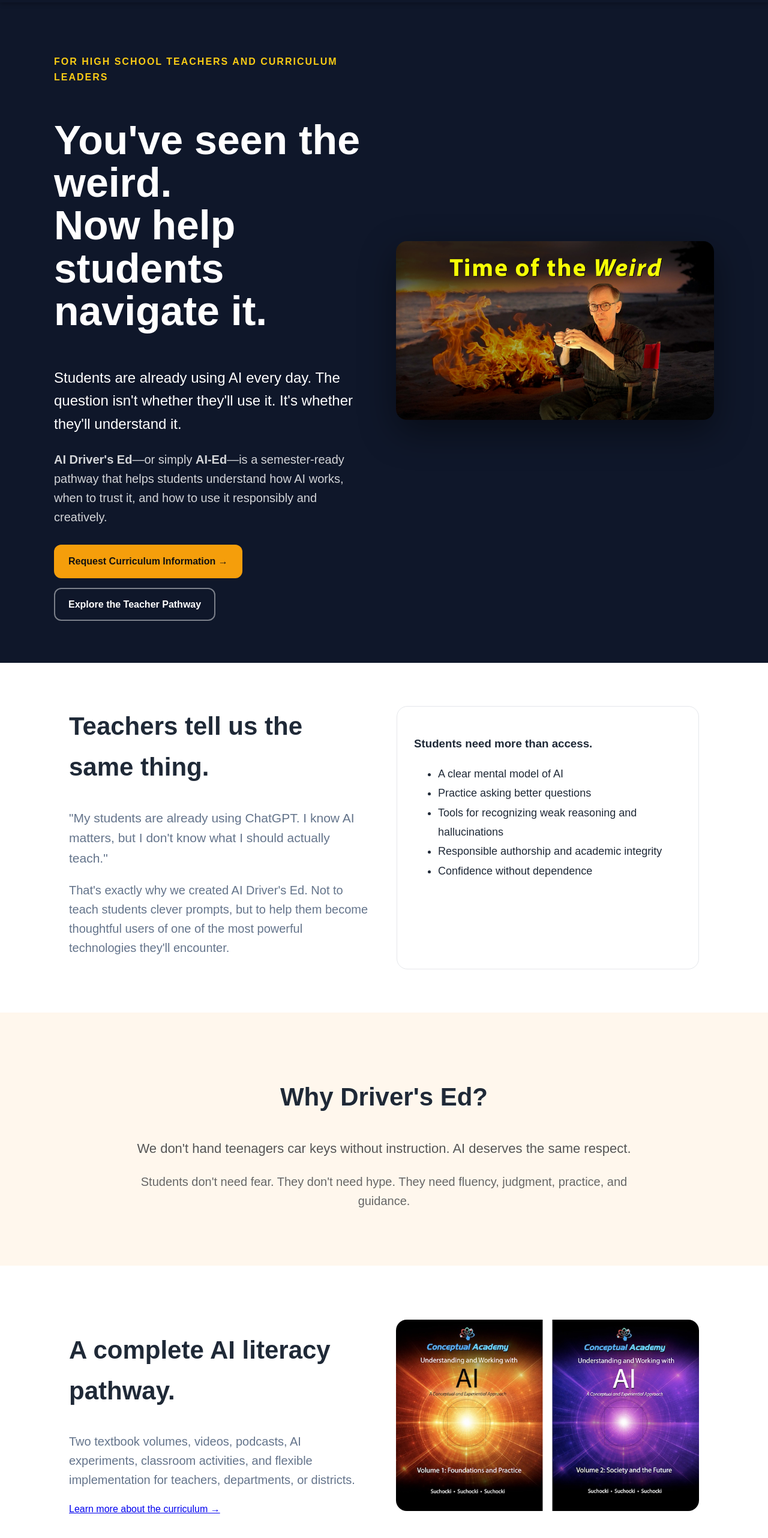
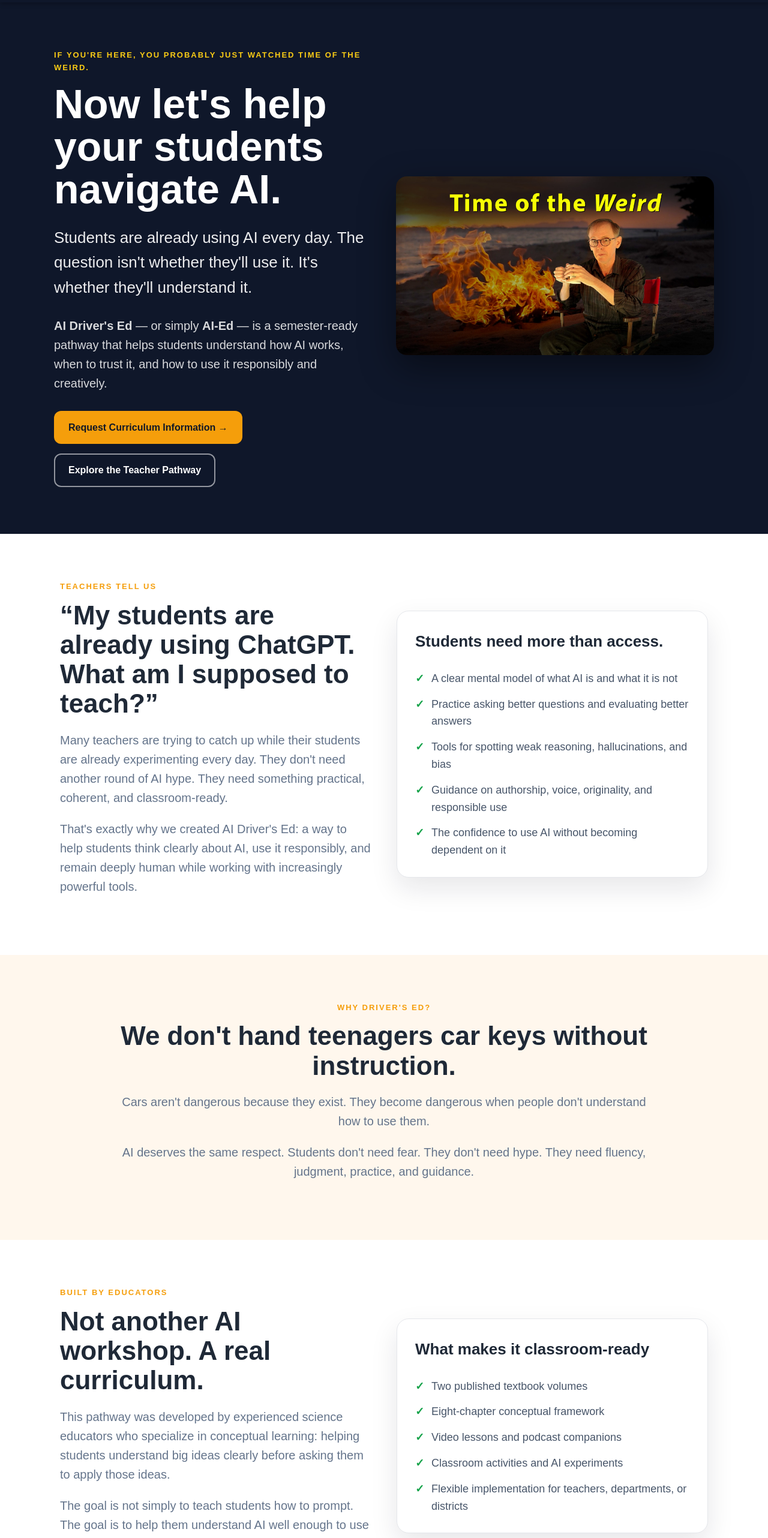
Before and after one commit to Suchocki88/UnderstandingAI.ai, a Next.js app: page /ai-driver-ed in a window 1280 px wide. Shown: the part 60-2624 px from the top of the page at 60% size. Built offline with nearby package versions, Linux system fonts and the light colour scheme.

Commit message:
Revise AI Driver's Ed landing page for clarity
Updated the AI Driver's Ed landing page to enhance clarity and user experience. Changes include improved text, layout adjustments, and refined styles for better accessibility.

```diff
--- a/app/ai-driver-ed/page.tsx
+++ b/app/ai-driver-ed/page.tsx
@@ -1,17 +1,13 @@
-// AI Driver's Ed landing page (Revision 3)
-// This revision focuses on a cleaner funnel:
-// • Two-column hero with the YouTube thumbnail (no cropped background)
-// • Merged "Teachers tell us" + "Classroom reality"
-// • Introduces AI-Ed branding once
-// • Primary CTA goes directly to the Google Form
-// • PocketLab remains the secondary path
+// AI Driver's Ed landing page
+// Warm-traffic campaign page for viewers coming from "Time of the Weird".
+// Route: app/ai-driver-ed/page.tsx
 
 import Link from "next/link";
 
 export const metadata = {
   title: "AI Driver's Ed | Understanding and Working with AI",
   description:
-    "A campaign landing page for educators discovering AI Driver's Ed through Time of the Weird.",
+    "A focused AI literacy landing page for educators discovering AI Driver's Ed through Time of the Weird.",
 };
 
 const FORM_URL =
@@ -19,133 +15,220 @@ const FORM_URL =
 
 export default function Page() {
   return (
-    <main style={{fontFamily:"Arial,sans-serif",color:"#1f2937",lineHeight:1.6}}>
-      <section style={{padding:"70px 24px",background:"#0f172a",color:"white"}}>
-        <div style={{maxWidth:1100,margin:"0 auto",display:"grid",gridTemplateColumns:"repeat(auto-fit,minmax(min(100%,430px),1fr))",gap:40,alignItems:"center"}}>
+    <main style={{ fontFamily: "Arial, sans-serif", color: "#1f2937", lineHeight: 1.6 }}>
+      {/* HERO */}
+      <section style={{ padding: "clamp(44px, 8vw, 78px) 24px", background: "#0f172a", color: "white" }}>
+        <div style={heroGrid}>
           <div>
-            <p style={{color:"#facc15",fontWeight:800,letterSpacing:2,textTransform:"uppercase"}}>For high school teachers and curriculum leaders</p>
-            <h1 style={{fontSize:"clamp(42px,6vw,68px)",lineHeight:1.05}}>
-              You've seen the weird.
-              <br/>
-              Now help students navigate it.
+            <p style={eyebrowYellow}>If you're here, you probably just watched Time of the Weird.</p>
+
+            <h1 style={h1}>
+              Now let's help your students navigate AI.
             </h1>
-            <p style={{fontSize:24,maxWidth:700}}>
+
+            <p style={heroLead}>
               Students are already using AI every day. The question isn't whether they'll use it.
               It's whether they'll understand it.
             </p>
-            <p style={{fontSize:20,color:"rgba(255,255,255,.82)",maxWidth:700}}>
-              <strong>AI Driver's Ed</strong>—or simply <strong>AI‑Ed</strong>—is a semester-ready pathway
+
+            <p style={heroText}>
+              <strong>AI Driver's Ed</strong> — or simply <strong>AI-Ed</strong> — is a semester-ready pathway
               that helps students understand how AI works, when to trust it, and how to use it
               responsibly and creatively.
             </p>
-            <div style={{display:"flex",gap:16,flexWrap:"wrap",marginTop:30}}>
-              <a href={FORM_URL} target="_blank" rel="noreferrer"
-                style={{background:"#f59e0b",padding:"15px 24px",borderRadius:12,fontWeight:700,color:"#111",textDecoration:"none"}}>
+
+            <div style={buttonRow}>
+              <a href={FORM_URL} target="_blank" rel="noreferrer" style={primaryButton}>
                 Request Curriculum Information →
               </a>
-              <Link href="/pocketlab"
-                style={{border:"2px solid rgba(255,255,255,.45)",padding:"13px 22px",borderRadius:12,color:"white",textDecoration:"none",fontWeight:700}}>
+              <Link href="/pocketlab" style={secondaryButton}>
                 Explore the Teacher Pathway
               </Link>
             </div>
           </div>
 
-          <div style={{textAlign:"center"}}>
+          <div style={{ textAlign: "center" }}>
             <img
               src="/images/TimeWeirdThumb.jpg"
-              alt="Time of the Weird"
-              style={{width:"100%",maxWidth:560,borderRadius:18,boxShadow:"0 20px 60px rgba(0,0,0,.45)"}}
+              alt="Time of the Weird video thumbnail"
+              style={thumbImage}
             />
           </div>
         </div>
       </section>
 
-      <section style={{padding:"72px 24px"}}>
-        <div style={{maxWidth:1050,margin:"0 auto",display:"grid",gridTemplateColumns:"repeat(auto-fit,minmax(min(100%,420px),1fr))",gap:42}}>
+      {/* TEACHER IDENTIFICATION + REALITY */}
+      <section style={sectionWhite}>
+        <div style={split}>
           <div>
-            <h2 style={{fontSize:42,marginTop:0}}>Teachers tell us the same thing.</h2>
-            <p style={{fontSize:21,color:"#64748b"}}>
-              "My students are already using ChatGPT. I know AI matters, but I don't know what
-              I should actually teach."
+            <p style={eyebrow}>Teachers tell us</p>
+            <h2 style={h2}>“My students are already using ChatGPT. What am I supposed to teach?”</h2>
+            <p style={lead}>
+              Many teachers are trying to catch up while their students are already experimenting every day.
+              They don't need another round of AI hype. They need something practical, coherent, and classroom-ready.
             </p>
-            <p style={{fontSize:20,color:"#64748b"}}>
-              That's exactly why we created AI Driver's Ed. Not to teach students clever prompts,
-              but to help them become thoughtful users of one of the most powerful technologies
-              they'll encounter.
+            <p style={lead}>
+              That's exactly why we created AI Driver's Ed: a way to help students think clearly about AI,
+              use it responsibly, and remain deeply human while working with increasingly powerful tools.
             </p>
           </div>
 
-          <div style={{border:"1px solid #e5e7eb",borderRadius:18,padding:28}}>
-            <h3>Students need more than access.</h3>
-            <ul style={{fontSize:18,lineHeight:1.8}}>
-              <li>A clear mental model of AI</li>
-              <li>Practice asking better questions</li>
-              <li>Tools for recognizing weak reasoning and hallucinations</li>
-              <li>Responsible authorship and academic integrity</li>
-              <li>Confidence without dependence</li>
-            </ul>
+          <div style={card}>
+            <h3 style={cardTitle}>Students need more than access.</h3>
+            <div style={checkList}>
+              <Check text="A clear mental model of what AI is and what it is not" />
+              <Check text="Practice asking better questions and evaluating better answers" />
+              <Check text="Tools for spotting weak reasoning, hallucinations, and bias" />
+              <Check text="Guidance on authorship, voice, originality, and responsible use" />
+              <Check text="The confidence to use AI without becoming dependent on it" />
+            </div>
           </div>
         </div>
       </section>
 
-      <section style={{background:"#fff7ed",padding:"72px 24px"}}>
-        <div style={{maxWidth:900,margin:"0 auto",textAlign:"center"}}>
-          <h2 style={{fontSize:42}}>Why Driver's Ed?</h2>
-          <p style={{fontSize:22,color:"#555"}}>
-            We don't hand teenagers car keys without instruction.
-            AI deserves the same respect.
+      {/* WHY DRIVER'S ED */}
+      <section style={{ background: "#fff7ed", padding: "clamp(56px, 9vw, 78px) 24px" }}>
+        <div style={{ maxWidth: 900, margin: "0 auto", textAlign: "center" }}>
+          <p style={eyebrow}>Why Driver's Ed?</p>
+          <h2 style={h2}>We don't hand teenagers car keys without instruction.</h2>
+          <p style={{ ...lead, marginLeft: "auto", marginRight: "auto" }}>
+            Cars aren't dangerous because they exist. They become dangerous when people don't understand
+            how to use them.
           </p>
-          <p style={{fontSize:20,color:"#666"}}>
-            Students don't need fear. They don't need hype.
+          <p style={{ ...lead, marginLeft: "auto", marginRight: "auto" }}>
+            AI deserves the same respect. Students don't need fear. They don't need hype.
             They need fluency, judgment, practice, and guidance.
           </p>
         </div>
       </section>
 
-      <section style={{padding:"72px 24px"}}>
-        <div style={{maxWidth:1050,margin:"0 auto",display:"grid",gridTemplateColumns:"repeat(auto-fit,minmax(min(100%,420px),1fr))",gap:40,alignItems:"center"}}>
+      {/* CREDIBILITY */}
+      <section style={sectionWhite}>
+        <div style={split}>
           <div>
-            <h2 style={{fontSize:42}}>A complete AI literacy pathway.</h2>
-            <p style={{fontSize:20,color:"#64748b"}}>
-              Two textbook volumes, videos, podcasts, AI experiments, classroom activities,
-              and flexible implementation for teachers, departments, or districts.
+            <p style={eyebrow}>Built by educators</p>
+            <h2 style={h2}>Not another AI workshop. A real curriculum.</h2>
+            <p style={lead}>
+              This pathway was developed by experienced science educators who specialize in conceptual learning:
+              helping students understand big ideas clearly before asking them to apply those ideas.
             </p>
-            <p>
-              <Link href="/curriculum">Learn more about the curriculum →</Link>
+            <p style={lead}>
+              The goal is not simply to teach students how to prompt. The goal is to help them understand
+              AI well enough to use it wisely.
             </p>
           </div>
 
-          <div style={{textAlign:"center"}}>
-            <img src="/images/Volumes12.png"
-              alt="Curriculum"
-              style={{maxWidth:"100%",borderRadius:18}} />
+          <div style={card}>
+            <h3 style={cardTitle}>What makes it classroom-ready</h3>
+            <div style={checkList}>
+              <Check text="Two published textbook volumes" />
+              <Check text="Eight-chapter conceptual framework" />
+              <Check text="Video lessons and podcast companions" />
+              <Check text="Classroom activities and AI experiments" />
+              <Check text="Flexible implementation for teachers, departments, or districts" />
+            </div>
           </div>
         </div>
       </section>
 
-      <section style={{background:"#451a03",padding:"56px 24px",color:"white"}}>
-        <div style={{maxWidth:900,margin:"0 auto"}}>
-          <p style={{fontSize:28,fontStyle:"italic"}}>
-            “AI is designed to agree with you. That’s a problem. If you don’t actively ask
-            for the opposing view, you won’t get it.”
+      {/* CURRICULUM */}
+      <section style={sectionSoft}>
+        <div style={split}>
+          <div>
+            <p style={eyebrow}>The curriculum</p>
+            <h2 style={h2}>Two volumes. Eight chapters. One coherent framework.</h2>
+            <p style={lead}>
+              <em>Understanding and Working with AI</em> moves students from casual AI use toward genuine
+              AI fluency: conceptual understanding, practical skill, ethical awareness, and human judgment.
+            </p>
+            <p style={lead}>
+              The course combines conceptual explanations, classroom-ready activities, video lessons,
+              podcast companions, and AI experiments.
+            </p>
+
+            <div style={{ marginTop: 26 }}>
+              <Link href="/curriculum" style={textLink}>
+                Learn more about the core curriculum →
+              </Link>
+            </div>
+          </div>
+
+          <div style={{ textAlign: "center" }}>
+            <img
+              src="/images/Volumes12.png"
+              alt="Understanding and Working with AI textbook volumes"
+              style={{ maxWidth: "100%", borderRadius: 18 }}
+            />
+          </div>
+        </div>
+      </section>
+
+      {/* IMPLEMENTATION */}
+      <section style={sectionWhite}>
+        <div style={{ maxWidth: 1080, margin: "0 auto" }}>
+          <p style={eyebrow}>How teachers can use it</p>
+          <h2 style={h2}>Flexible enough for a unit. Strong enough for a course.</h2>
+
+          <div style={grid3}>
+            <Feature
+              title="Pilot a unit"
+              text="Use the materials to introduce AI literacy in an existing class."
+            />
+            <Feature
+              title="Teach a semester"
+              text="Build a full AI literacy course around the two-volume curriculum."
+            />
+            <Feature
+              title="Support a district"
+              text="Use the framework for professional development and cross-department alignment."
+            />
+          </div>
+        </div>
+      </section>
+
+      {/* PULL QUOTE */}
+      <section style={{ background: "#451a03", color: "white", padding: "clamp(42px, 7vw, 56px) 24px" }}>
+        <div style={{ maxWidth: 980, margin: "0 auto" }}>
+          <p style={{ margin: 0, fontSize: "clamp(22px, 4vw, 34px)", lineHeight: 1.25, fontStyle: "italic" }}>
+            “AI is designed to agree with you. That's a problem. If you don't actively ask for the opposing view,
+            you won't get it.”
           </p>
         </div>
       </section>
 
-      <section style={{padding:"80px 24px",textAlign:"center"}}>
-        <div style={{maxWidth:850,margin:"0 auto"}}>
-          <h2 style={{fontSize:44}}>Ready to start the conversation?</h2>
-          <p style={{fontSize:21,color:"#64748b"}}>
-            Whether you're exploring a single classroom, a department, or a district-wide
-            initiative, we'd love to help.
+      {/* WHAT HAPPENS NEXT */}
+      <section style={sectionSoft}>
+        <div style={{ maxWidth: 960, margin: "0 auto", textAlign: "center" }}>
+          <p style={eyebrow}>What happens next?</p>
+          <h2 style={h2}>Requesting information does not commit you to anything.</h2>
+          <p style={{ ...lead, marginLeft: "auto", marginRight: "auto" }}>
+            Tell us a little about your teaching context, and we'll point you toward the most useful
+            next step for your classroom, department, or school.
           </p>
-          <div style={{display:"flex",justifyContent:"center",gap:16,flexWrap:"wrap",marginTop:30}}>
-            <a href={FORM_URL} target="_blank" rel="noreferrer"
-              style={{background:"#f59e0b",padding:"15px 24px",borderRadius:12,fontWeight:700,color:"#111",textDecoration:"none"}}>
+
+          <div style={grid3}>
+            <Feature title="Preview materials" text="See sample lessons, structure, and curriculum options." />
+            <Feature title="Explore pathways" text="Find the right fit for a unit, course, or school initiative." />
+            <Feature title="Ask questions" text="Get information without pressure or obligation." />
+          </div>
+        </div>
+      </section>
+
+      {/* FINAL CTA */}
+      <section style={sectionWhite}>
+        <div style={{ maxWidth: 920, margin: "0 auto", textAlign: "center" }}>
+          <p style={eyebrow}>Next step</p>
+          <h2 style={h2}>Ready to start the conversation?</h2>
+          <p style={{ ...lead, marginLeft: "auto", marginRight: "auto" }}>
+            Whether you're exploring a single classroom, a department, or a district-wide initiative,
+            we'd love to help.
+          </p>
+
+          <div style={{ display: "flex", justifyContent: "center", gap: 16, flexWrap: "wrap", marginTop: 30 }}>
+            <a href={FORM_URL} target="_blank" rel="noreferrer" style={primaryButton}>
               Request Curriculum Information →
             </a>
-            <Link href="/pocketlab"
-              style={{border:"2px solid #f59e0b",padding:"13px 22px",borderRadius:12,textDecoration:"none"}}>
+            <Link href="/pocketlab" style={outlineButton}>
               Visit the Teacher Pathway
             </Link>
           </div>
@@ -154,3 +237,186 @@ export default function Page() {
     </main>
   );
 }
+
+function Check({ text }: { text: string }) {
+  return (
+    <div style={{ display: "flex", gap: 12, alignItems: "flex-start" }}>
+      <span style={{ color: "#16a34a", fontWeight: 900 }}>✓</span>
+      <span>{text}</span>
+    </div>
+  );
+}
+
+function Feature({ title, text }: { title: string; text: string }) {
+  return (
+    <div style={featureCard}>
+      <h3 style={{ marginTop: 0, fontSize: "clamp(20px, 5vw, 22px)" }}>{title}</h3>
+      <p style={{ color: "#64748b", marginBottom: 0 }}>{text}</p>
+    </div>
+  );
+}
+
+const heroGrid: React.CSSProperties = {
+  maxWidth: 1100,
+  margin: "0 auto",
+  display: "grid",
+  gridTemplateColumns: "repeat(auto-fit, minmax(min(100%, 320px), 1fr))",
+  gap: 40,
+  alignItems: "center",
+};
+
+const h1: React.CSSProperties = {
+  fontSize: "clamp(38px, 9vw, 68px)",
+  lineHeight: 1.05,
+  margin: "14px 0 0",
+  maxWidth: 880,
+};
+
+const h2: React.CSSProperties = {
+  fontSize: "clamp(30px, 8vw, 44px)",
+  lineHeight: 1.12,
+  margin: 0,
+  color: "#1f2937",
+};
+
+const lead: React.CSSProperties = {
+  fontSize: "clamp(18px, 4.5vw, 20px)",
+  color: "#64748b",
+  marginTop: 20,
+};
+
+const heroLead: React.CSSProperties = {
+  maxWidth: 740,
+  fontSize: "clamp(20px, 5vw, 26px)",
+  marginTop: 24,
+  color: "rgba(255,255,255,.92)",
+};
+
+const heroText: React.CSSProperties = {
+  maxWidth: 760,
+  fontSize: "clamp(17px, 4.5vw, 20px)",
+  marginTop: 18,
+  color: "rgba(255,255,255,.84)",
+};
+
+const thumbImage: React.CSSProperties = {
+  width: "100%",
+  maxWidth: 560,
+  borderRadius: 18,
+  boxShadow: "0 20px 60px rgba(0,0,0,.45)",
+};
+
+const eyebrow: React.CSSProperties = {
+  color: "#f59e0b",
+  fontWeight: 800,
+  letterSpacing: 2,
+  textTransform: "uppercase",
+  fontSize: 13,
+  margin: "0 0 12px",
+};
+
+const eyebrowYellow: React.CSSProperties = {
+  color: "#facc15",
+  fontWeight: 800,
+  letterSpacing: 2,
+  textTransform: "uppercase",
+  fontSize: 13,
+  margin: "0 0 12px",
+};
+
+const sectionWhite: React.CSSProperties = {
+  padding: "clamp(58px, 9vw, 78px) 24px",
+  background: "#ffffff",
+};
+
+const sectionSoft: React.CSSProperties = {
+  padding: "clamp(58px, 9vw, 78px) 24px",
+  background: "#f8fafc",
+};
+
+const split: React.CSSProperties = {
+  maxWidth: 1080,
+  margin: "0 auto",
+  display: "grid",
+  gridTemplateColumns: "repeat(auto-fit, minmax(min(100%, 320px), 1fr))",
+  gap: 42,
+  alignItems: "center",
+};
+
+const card: React.CSSProperties = {
+  background: "#ffffff",
+  border: "1px solid #e5e7eb",
+  borderRadius: 20,
+  padding: "clamp(22px, 5vw, 30px)",
+  boxShadow: "0 18px 45px rgba(15,23,42,.10)",
+};
+
+const cardTitle: React.CSSProperties = {
+  marginTop: 0,
+  fontSize: "clamp(22px, 6vw, 26px)",
+};
+
+const checkList: React.CSSProperties = {
+  display: "grid",
+  gap: 14,
+  fontSize: "clamp(16px, 4vw, 18px)",
+  color: "#475569",
+};
+
+const grid3: React.CSSProperties = {
+  display: "grid",
+  gridTemplateColumns: "repeat(auto-fit, minmax(min(100%, 250px), 1fr))",
+  gap: 22,
+  marginTop: 36,
+};
+
+const featureCard: React.CSSProperties = {
+  background: "#ffffff",
+  border: "1px solid #e5e7eb",
+  borderRadius: 18,
+  padding: 24,
+  boxShadow: "0 10px 28px rgba(15,23,42,.06)",
+};
+
+const buttonRow: React.CSSProperties = {
+  display: "flex",
+  gap: 16,
+  flexWrap: "wrap",
+  marginTop: 30,
+};
+
+const primaryButton: React.CSSProperties = {
+  background: "#f59e0b",
+  color: "#111827",
+  padding: "15px 24px",
+  borderRadius: 12,
+  fontWeight: 800,
+  textDecoration: "none",
+  display: "inline-block",
+};
+
+const secondaryButton: React.CSSProperties = {
+  border: "2px solid rgba(255,255,255,.55)",
+  color: "white",
+  padding: "13px 22px",
+  borderRadius: 12,
+  fontWeight: 800,
+  textDecoration: "none",
+  display: "inline-block",
+};
+
+const outlineButton: React.CSSProperties = {
+  border: "2px solid #f59e0b",
+  color: "#92400e",
+  padding: "13px 22px",
+  borderRadius: 12,
+  fontWeight: 800,
+  textDecoration: "none",
+  display: "inline-block",
+};
+
+const textLink: React.CSSProperties = {
+  color: "#2563eb",
+  fontWeight: 800,
+  textDecoration: "none",
+};
```
